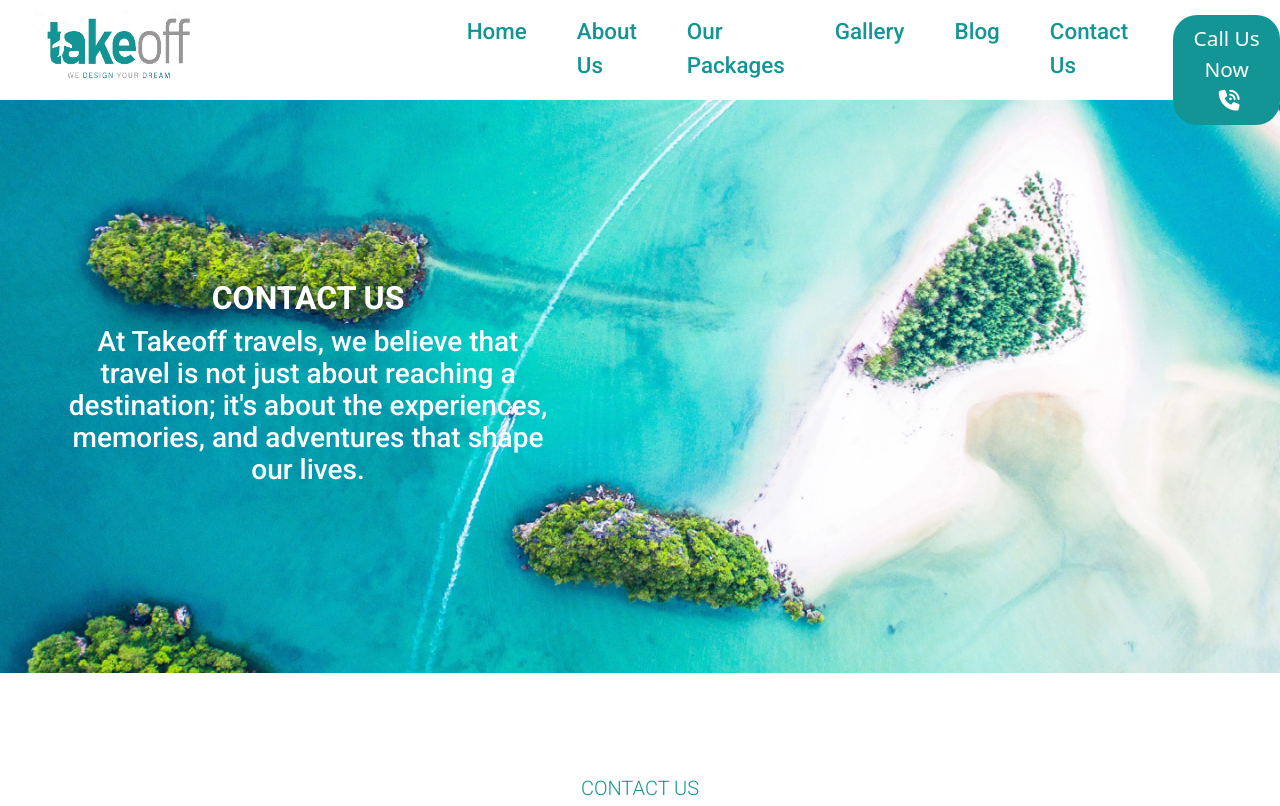
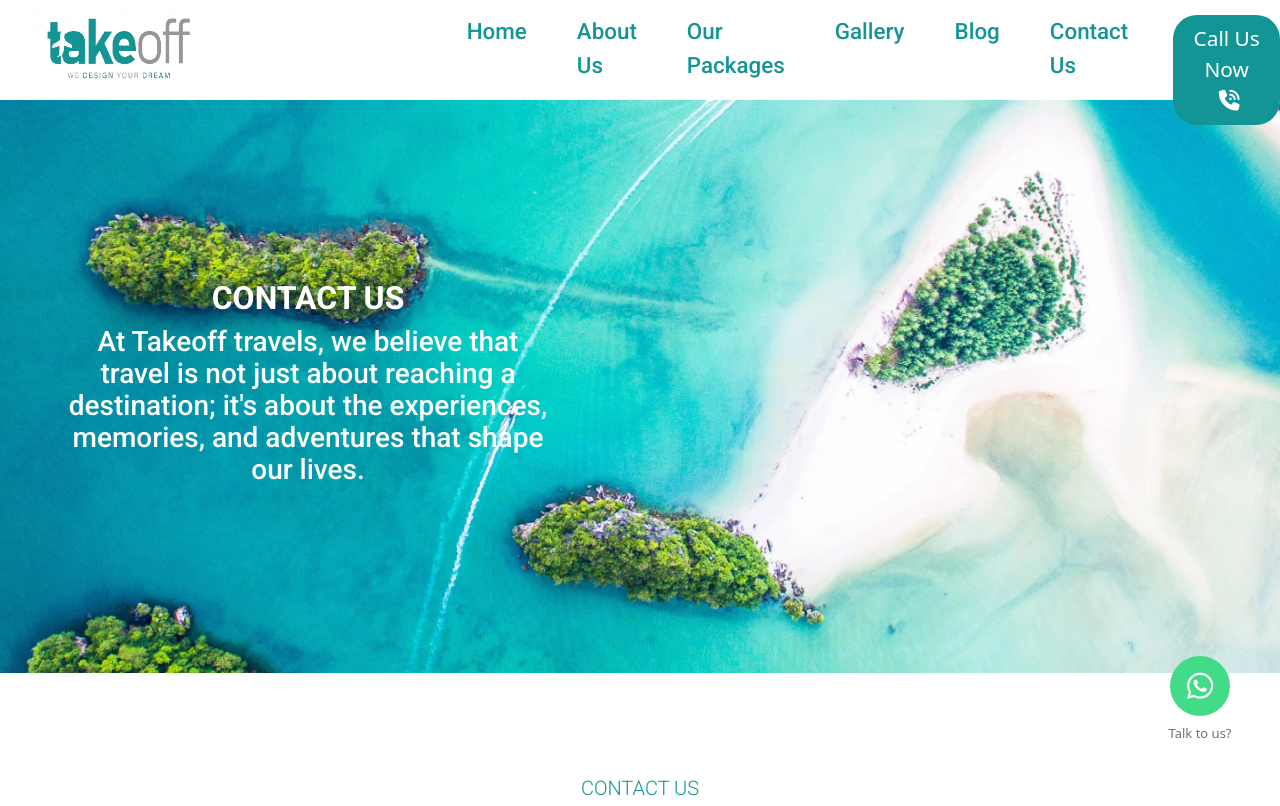
Before and after one commit to Harikrishnancodes/Takeoff-travels-web, a plain HTML site: page contact.html in a window 1280 px wide. Shown: the top 806 px of the page. Drawn offline with nearby package versions, Linux system fonts and the light colour scheme; a script that the page names is missing.

Commit message:
commit 2

```diff
--- a/contact.html
+++ b/contact.html
@@ -148,6 +148,14 @@
         </div>
         </div>
     </div>
+    <div class="floating_btn">
+        <a target="_blank" href="https://wa.me/+917907977521" style="text-decoration: none;">
+          <div class="contact_icon">
+          <i class="fa fa-whatsapp my-float"></i>
+          </div>
+        </a>
+        <p class="text_icon">Talk to us?</p>
+        </div>
 
     <!-- lets explore section ends -->
     <!-- script  -->
--- a/css/style.css
+++ b/css/style.css
@@ -511,7 +511,7 @@ span.cardhead {
   height: 4rem;
   padding: 0 1rem;
   border-radius: 2rem;
-  background: rgb(13, 218, 58);
+  background: #42db87;
   background-size: 400%;
   color: #fff;
   border: none;
```
Also changed, not shown: about.html (+8 -1 lines), index.html (+9 -0 lines), 3 other files.
